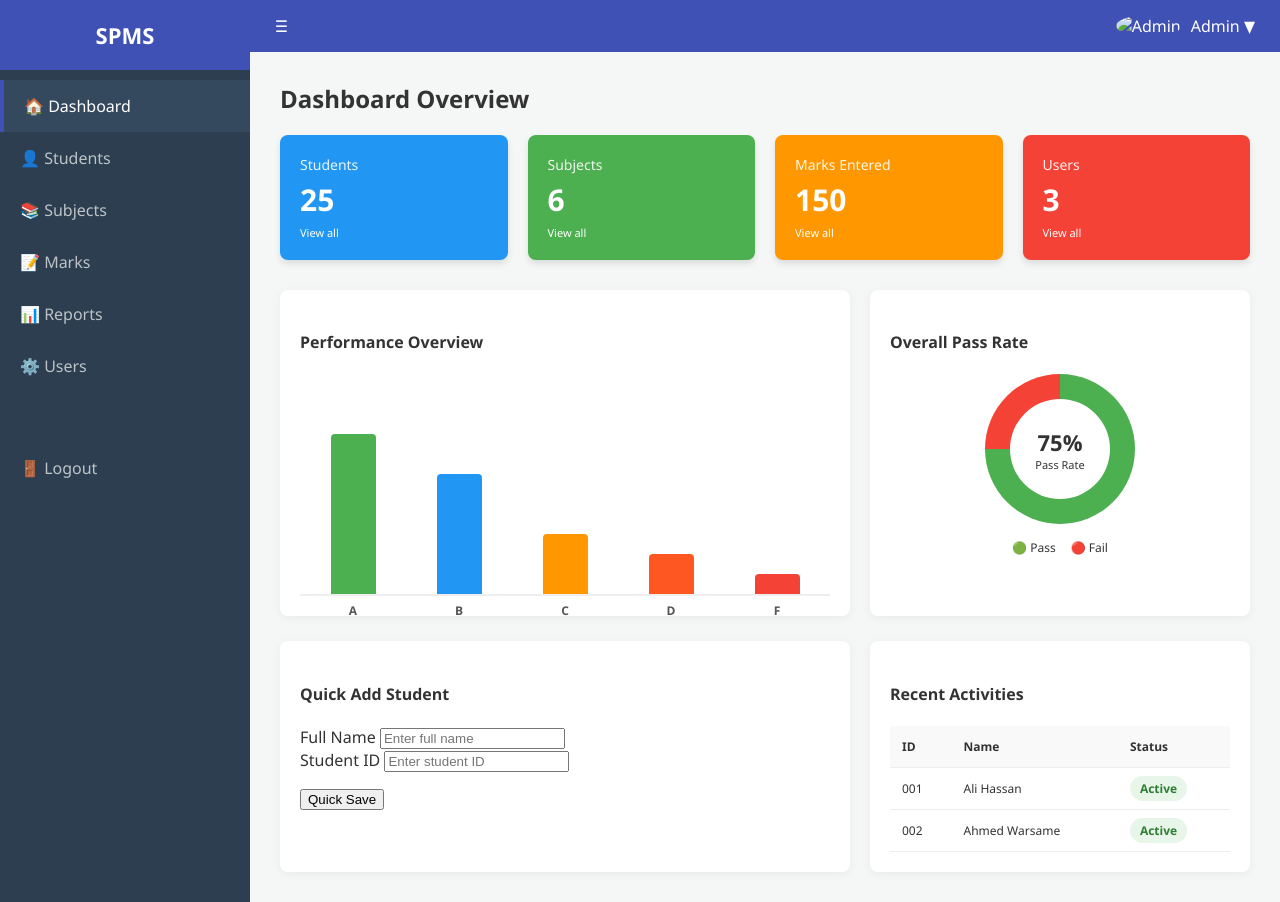
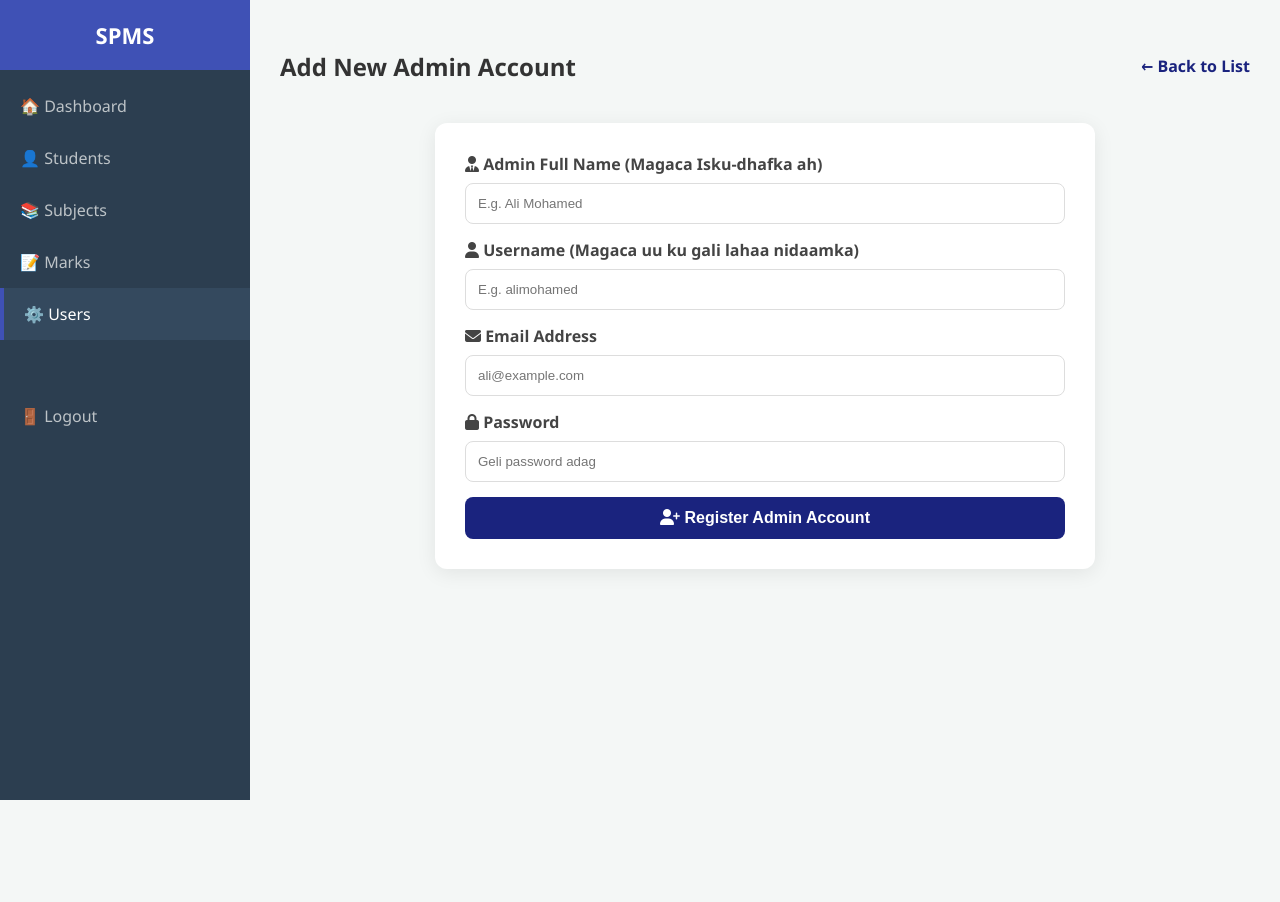
Before and after one commit to hadiajama951-netizen/alnuur, a PHP site: page /admin_dashboard/admin_dashboard.php in a window 1280 px wide. After the commit the page ends 800 px from the top, so only its background shows below. Run offline with PHP 8.4, Linux system fonts and the light colour scheme; some libraries are stand-ins or nearby versions.

Commit message:
halka marks ka lagaga soo darayo ayan wax kabadkalay dashbord kina error aya galy so i chnaged both

```diff
--- a/admin_dashboard/admin_dashboard.php
+++ b/admin_dashboard/admin_dashboard.php
@@ -1,123 +1,114 @@
+<?php
+session_start();
+include('conn.php');
+
+$msg = "";
+
+if (isset($_POST['save_user'])) {
+    $full_name  = mysqli_real_escape_string($conn, trim($_POST['full_name']));
+    $username   = mysqli_real_escape_string($conn, trim($_POST['username'])); // Username-ka Admin-ka
+    $email      = mysqli_real_escape_string($conn, trim($_POST['email']));
+    $role       = 'Admin'; // Si toos ah waxaa loogu dejiyey Admin
+
+    $password        = mysqli_real_escape_string($conn, $_POST['password']);
+    $hashed_password = password_hash($password, PASSWORD_BCRYPT); // Ammaan sare oo sir ah
+
+    // Hubi in Username-kan horay loo qaatay
+    $check = mysqli_query($conn, "SELECT id FROM users WHERE username='$username'");
+    if (mysqli_num_rows($check) > 0) {
+        $msg = "<div class='alert error'>Username kan hore ayaa loo qaatay! Fadlan dooro mid kale.</div>";
+    } else {
+
+        mysqli_begin_transaction($conn);
+
+        try {
+            // Ku dar shaxda Users (Maadaama uu Admin yahay, si toos ah ayuu Dashboard-ka u gelayaa)
+            $sql_user = "INSERT INTO users (full_name, username, email, password, role, status)
+                         VALUES ('$full_name', '$username', '$email', '$hashed_password', '$role', 'Active')";
+            mysqli_query($conn, $sql_user);
+
+            mysqli_commit($conn);
+
+            $success_msg = "Admin-ka cusub si guul leh ayaa loo diwaangeliyey!";
+            header("Location: user.php?success=" . urlencode($success_msg));
+            exit();
+
+        } catch (Exception $e) {
+            mysqli_rollback($conn);
+            $msg = "<div class='alert error'>Khalad ayaa dhacay: " . mysqli_error($conn) . "</div>";
+        }
+    }
+}
+?>
+
 <!DOCTYPE html>
 <html lang="en">
 <head>
     <meta charset="UTF-8">
     <meta name="viewport" content="width=device-width, initial-scale=1.0">
-    <title>SPMS - Admin Dashboard</title>
+    <title>SPMS - Add New Admin</title>
     <link rel="stylesheet" href="style.css">
+    <link rel="stylesheet" href="https://cdnjs.cloudflare.com/ajax/libs/font-awesome/6.4.0/css/all.min.css">
+    <style>
+        .user-form-panel { max-width: 600px; margin: 20px auto; background: white; padding: 30px; border-radius: 12px; box-shadow: 0 4px 20px rgba(0,0,0,0.08); }
+        .form-group { margin-bottom: 15px; }
+        .form-group label { display: block; margin-bottom: 8px; font-weight: 600; color: #444; }
+        .form-group input { width: 100%; padding: 12px; border: 1px solid #ddd; border-radius: 8px; box-sizing: border-box; }
+        .btn-save { background-color: #1a237e; color: white; border: none; padding: 12px 25px; border-radius: 8px; cursor: pointer; font-weight: bold; width: 100%; font-size: 16px; }
+        .btn-save:hover { background-color: #0d1440; }
+        .alert { padding: 15px; border-radius: 8px; margin-bottom: 20px; text-align: center; }
+        .error { background: #ffebee; color: #c62828; border: 1px solid #ffcdd2; }
+    </style>
 </head>
 <body>
     <div class="app">
-        <!-- Sidebar: Waxay isku xidhaysaa boggaga nidaamka -->
         <aside class="sidebar">
             <div class="brand">SPMS</div>
             <nav class="side-nav">
-                <a class="nav-item active" href="admin_dashboard.php">🏠 Dashboard</a>
+                <a class="nav-item" href="admin_dashboard.php">🏠 Dashboard</a>
                 <a class="nav-item" href="student.php">👤 Students</a>
                 <a class="nav-item" href="subject.php">📚 Subjects</a>
-                <a class="nav-item" href="marks.php">📝 Marks</a>
-                <a class="nav-item" href="report.php">📊 Reports</a>
-                <a class="nav-item" href="user.php">⚙️ Users</a>
-                <a class="nav-item" href="#" style="margin-top: 50px;">🚪 Logout</a>
+                <a class="nav-item" href="add_marks.php">📝 Marks</a>
+                <a class="nav-item active" href="user.php">⚙️ Users</a>
+                <a class="nav-item" href="logout.php" style="margin-top: 50px;">🚪 Logout</a>
             </nav>
         </aside>
 
         <main class="main">
-            <!-- Header: Meesha laga arko qofka soo galay -->
-            <header class="topbar">
-                <div class="burger">☰</div>
-                <div class="user-profile" style="display: flex; align-items: center; gap: 10px;">
-                    <img src="https://via.placeholder.com/35" style="border-radius: 50%;" alt="Admin">
-                    <span>Admin ▼</span>
-                </div>
-            </header>
-
             <div class="content">
-                <h2 style="margin-top: 0;">Dashboard Overview</h2>
-
-                <!-- KPI Cards: Xogta guud ee nidaamka -->
-                <div class="kpis">
-                    <div class="kpi blue">
-                        <div class="label">Students</div>
-                        <div class="value">25</div>
-                        <div style="font-size: 11px;">View all</div>
-                    </div>
-                    <div class="kpi green">
-                        <div class="label">Subjects</div>
-                        <div class="value">6</div>
-                        <div style="font-size: 11px;">View all</div>
-                    </div>
-                    <div class="kpi orange">
-                        <div class="label">Marks Entered</div>
-                        <div class="value">150</div>
-                        <div style="font-size: 11px;">View all</div>
-                    </div>
-                    <div class="kpi red">
-                        <div class="label">Users</div>
-                        <div class="value">3</div>
-                        <div style="font-size: 11px;">View all</div>
-                    </div>
+                <div style="display: flex; justify-content: space-between; align-items: center;">
+                    <h2>Add New Admin Account</h2>
+                    <a href="user.php" style="text-decoration: none; color: #1a237e; font-weight: bold;">← Back to List</a>
                 </div>
 
-                <!-- Charts & Graphs: Sida ku cad sawirka copy.jpeg -->
-                <div class="grid-2">
-                    <div class="panel">
-                        <h4>Performance Overview</h4>
-                        <div class="chart-container">
-                            <div class="bar" style="height: 80%; background-color: #4caf50;"><span class="bar-label">A</span></div>
-                            <div class="bar" style="height: 60%; background-color: #2196f3;"><span class="bar-label">B</span></div>
-                            <div class="bar" style="height: 30%; background-color: #ff9800;"><span class="bar-label">C</span></div>
-                            <div class="bar" style="height: 20%; background-color: #ff5722;"><span class="bar-label">D</span></div>
-                            <div class="bar" style="height: 10%; background-color: #f44336;"><span class="bar-label">F</span></div>
+                <div class="user-form-panel">
+                    <?php echo $msg; ?>
+
+                    <form method="POST">
+                        <div class="form-group">
+                            <label><i class="fas fa-user-tie"></i> Admin Full Name (Magaca Isku-dhafka ah)</label>
+                            <input type="text" name="full_name" placeholder="E.g. Ali Mohamed" required>
                         </div>
-                    </div>
 
-                    <div class="panel">
-                        <h4>Overall Pass Rate</h4>
-                        <div class="donut-chart">
-                            <div class="donut-inner">
-                                <b style="font-size: 22px;">75%</b>
-                                <span style="font-size: 11px;">Pass Rate</span>
-                            </div>
+                        <div class="form-group">
+                            <label><i class="fas fa-user"></i> Username (Magaca uu ku gali lahaa nidaamka)</label>
+                            <input type="text" name="username" placeholder="E.g. alimohamed" required>
                         </div>
-                        <div style="display: flex; justify-content: center; gap: 15px; margin-top: 15px;">
-                            <span style="font-size: 12px;">🟢 Pass</span>
-                            <span style="font-size: 12px;">🔴 Fail</span>
+
+                        <div class="form-group">
+                            <label><i class="fas fa-envelope"></i> Email Address</label>
+                            <input type="email" name="email" placeholder="ali@example.com">
                         </div>
-                    </div>
-                </div>
 
-                <!-- Add Student Quick View: Sida ku cad sawirka copy2.jpeg -->
-                <div class="grid-2" style="margin-top: 25px;">
-                    <div class="panel">
-                        <h4>Quick Add Student</h4>
-                        <form action="save_student.php" method="POST">
-                            <div class="form-group">
-                                <label>Full Name</label>
-                                <input type="text" name="full_name" placeholder="Enter full name" required>
-                            </div>
-                            <div class="form-group">
-                                <label>Student ID</label>
-                                <input type="text" name="student_id" placeholder="Enter student ID" required>
-                            </div>
-                            <div style="margin-top: 15px;">
-                                <button type="submit" name="save" class="btn-save">Quick Save</button>
-                            </div>
-                        </form>
-                    </div>
+                        <div class="form-group">
+                            <label><i class="fas fa-lock"></i> Password</label>
+                            <input type="password" name="password" placeholder="Geli password adag" required>
+                        </div>
 
-                    <div class="panel">
-                        <h4>Recent Activities</h4>
-                        <table style="font-size: 12px;">
-                            <thead>
-                                <tr><th>ID</th><th>Name</th><th>Status</th></tr>
-                            </thead>
-                            <tbody>
-                                <tr><td>001</td><td>Ali Hassan</td><td><span class="badge success">Active</span></td></tr>
-                                <tr><td>002</td><td>Ahmed Warsame</td><td><span class="badge success">Active</span></td></tr>
-                            </tbody>
-                        </table>
-                    </div>
+                        <button type="submit" name="save_user" class="btn-save">
+                            <i class="fas fa-user-plus"></i> Register Admin Account
+                        </button>
+                    </form>
                 </div>
             </div>
         </main>
```
Also changed, not shown: admin_dashboard/add marks.php (+93 -205 lines), admin_dashboard/add_user.php (+41 -59 lines).
